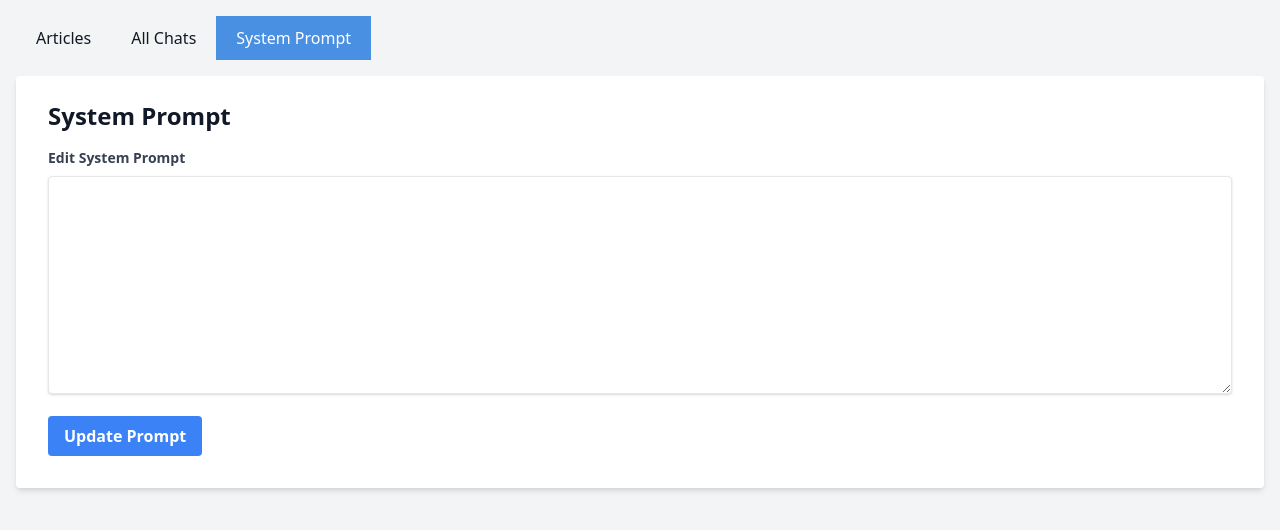
After one commit to daytimedrinkingclub/ragsearch, a Flask app: page /system/prompt in a window 1280 px wide. The commit adds this page. Shown: the top 530 px of the page. Run offline with Flask 3, Linux system fonts and the light colour scheme.

Commit message:
Add system prompt tab

```diff
--- a/app/__init__.py
+++ b/app/__init__.py
@@ -2,6 +2,7 @@ from flask import Flask, redirect, url_for
 from config import Config
 from flask_cors import CORS
 from extensions import db, migrate
+from app.routes.system_routes import system_bp
 
 def create_app(config_class=Config):
     app = Flask(__name__)
@@ -15,6 +16,7 @@ def create_app(config_class=Config):
     # Import and register blueprints
     from app.routes.article_routes import article_bp
     from app.routes.chat_routes import chat_bp
+    app.register_blueprint(system_bp)
 
     app.register_blueprint(article_bp, url_prefix='/article')
     app.register_blueprint(chat_bp, url_prefix='/chat')
--- /dev/null
+++ b/app/routes/system_routes.py
@@ -0,0 +1,29 @@
+from flask import Blueprint, render_template, request, redirect, url_for, flash
+from app.models.system_model import System
+from extensions import db
+
+system_bp = Blueprint('system', __name__, url_prefix='/system')
+
+@system_bp.route('/prompt', methods=['GET'])
+def prompt():
+    system_prompt = System.query.filter_by(key='system_prompt').first()
+    return render_template('system_prompt.html', system_prompt=system_prompt.value if system_prompt else '', active_tab='System Prompt')
+
+@system_bp.route('/update_prompt', methods=['POST'])
+def update_prompt():
+    new_prompt = request.form['system_prompt']
+    system_prompt = System.query.filter_by(key='system_prompt').first()
+    if system_prompt:
+        system_prompt.value = new_prompt
+    else:
+        new_system_prompt = System(key='system_prompt', value=new_prompt)
+        db.session.add(new_system_prompt)
+    db.session.commit()
+    print(f"Updated system prompt: {new_prompt}")  # Debugging line
+    flash('System prompt updated successfully', 'success')
+    return redirect(url_for('system.prompt'))
+
+@system_bp.route('/test_prompt', methods=['GET'])
+def test_prompt():
+    system_prompt = System.query.filter_by(key='system_prompt').first()
+    return f"Current system prompt: {system_prompt.value if system_prompt else 'Not set'}"
--- a/app/templates/base.html
+++ b/app/templates/base.html
@@ -25,6 +25,7 @@
         <div class="tab flex mb-4">
             <a href="{{ url_for('article.index') }}" class="tablinks {% if active_tab == 'Articles' %}active{% endif %}">Articles</a>
             <a href="{{ url_for('chat.index') }}" class="tablinks {% if active_tab == 'Chat' %}active{% endif %}">All Chats</a>
+            <a href="{{ url_for('system.prompt') }}" class="tablinks {% if active_tab == 'System Prompt' %}active{% endif %}">System Prompt</a>
         </div>
         {% block content %}{% endblock %}
     </div>
--- /dev/null
+++ b/app/templates/system_prompt.html
@@ -0,0 +1,24 @@
+{% extends "base.html" %}
+
+{% block title %}System Prompt{% endblock %}
+
+{% block content %}
+<div class="bg-white shadow-md rounded px-8 pt-6 pb-8 mb-4">
+    <h1 class="text-2xl font-bold mb-4">System Prompt</h1>
+    <form method="POST" action="{{ url_for('system.update_prompt') }}">
+        <div class="mb-4">
+            <label class="block text-gray-700 text-sm font-bold mb-2" for="system_prompt">
+                Edit System Prompt
+            </label>
+            <textarea id="system_prompt" name="system_prompt" rows="10"
+                      class="shadow appearance-none border rounded w-full py-2 px-3 text-gray-700 leading-tight focus:outline-none focus:shadow-outline"
+            >{{ system_prompt }}</textarea>
+        </div>
+        <div class="flex items-center justify-between">
+            <button class="bg-blue-500 hover:bg-blue-700 text-white font-bold py-2 px-4 rounded focus:outline-none focus:shadow-outline" type="submit">
+                Update Prompt
+            </button>
+        </div>
+    </form>
+</div>
+{% endblock %}
```
Also changed, not shown: app/models/system_model.py (added, +23 -0 lines), app/services/anthropic_chat.py (+41 -5 lines).
